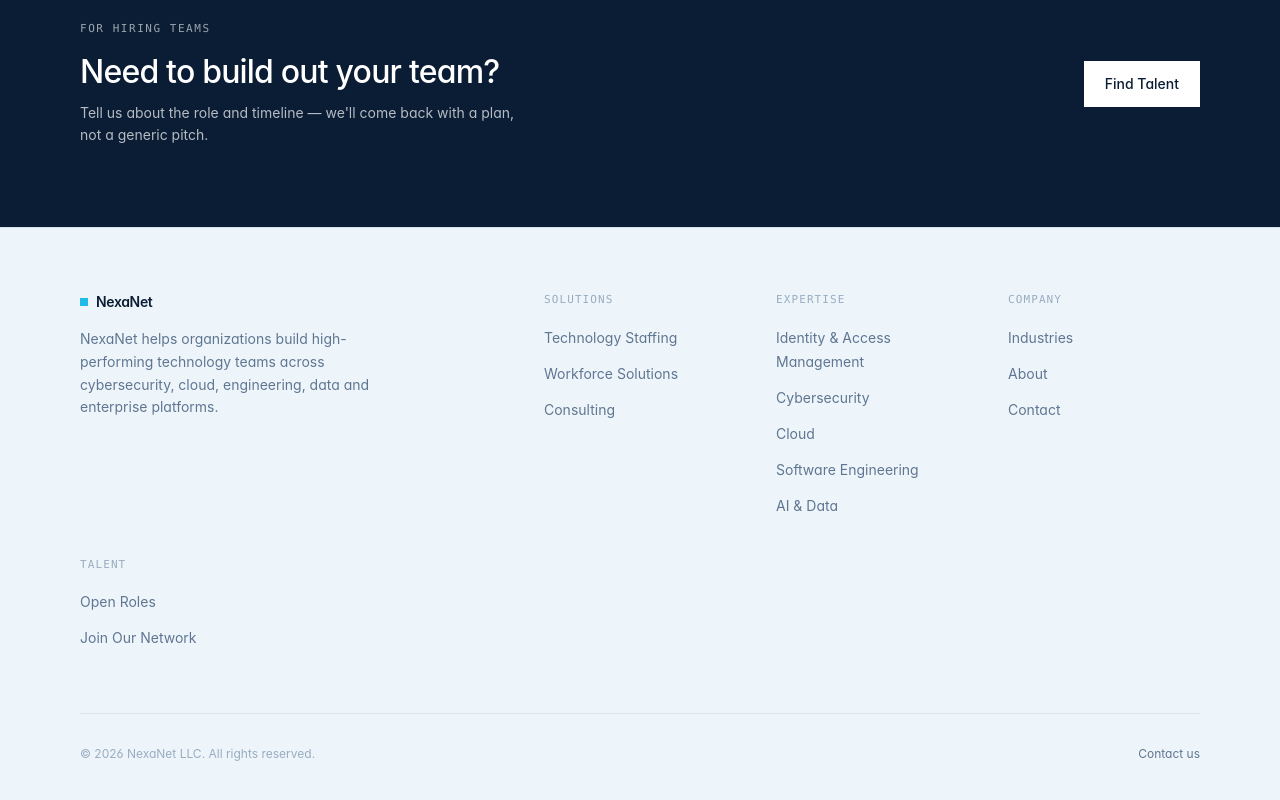
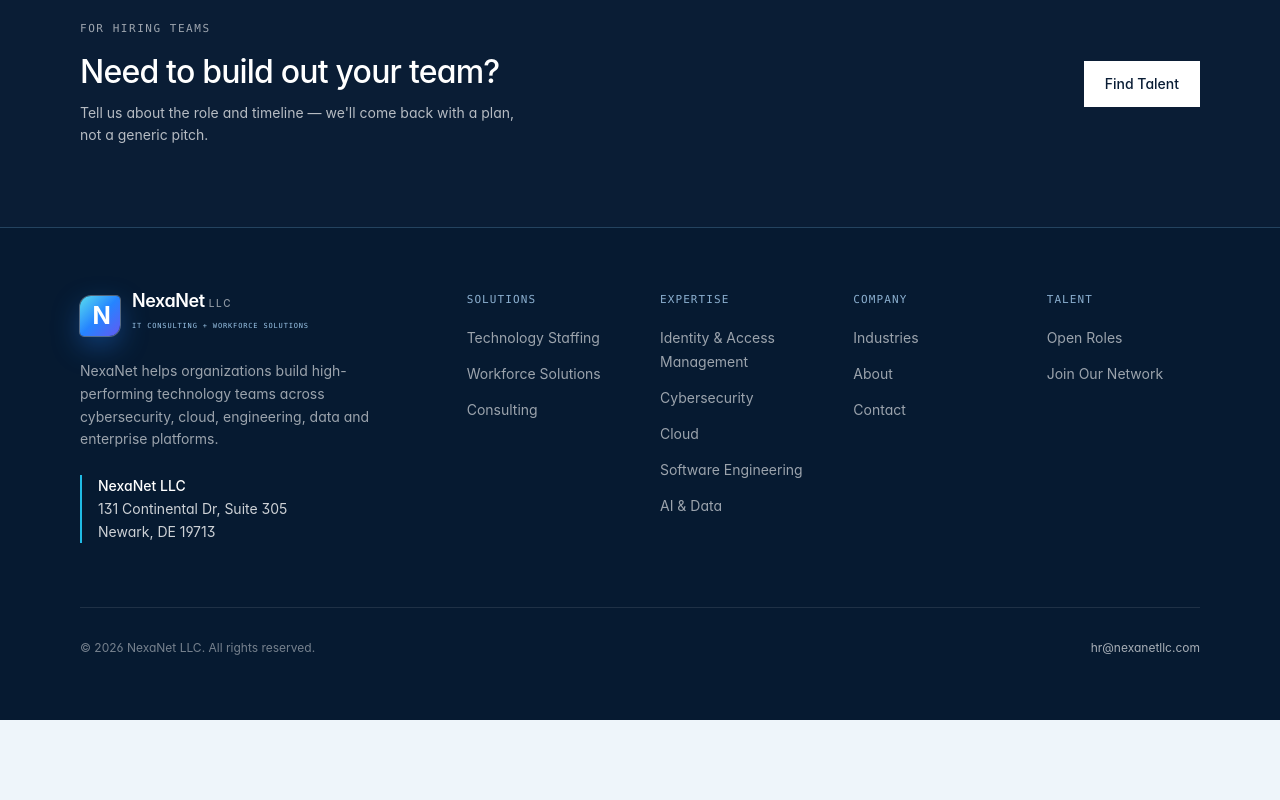
Before and after one commit to dheerajnkn/Nexanetweb, a Next.js app: page / in a window 1280 px wide. Shown: the part 5767-6567 px from the top of the page. After the commit the page ends 6487 px from the top, so only its background shows below. Built offline with nearby package versions, Linux system fonts and the light colour scheme; no server answers.

Commit message:
Add branded company address to footer

```diff
--- a/components/layout/Footer.tsx
+++ b/components/layout/Footer.tsx
@@ -3,23 +3,33 @@ import { footerColumns, site } from '@/content/site'
 
 export function Footer() {
   return (
-    <footer className="border-t border-line bg-canvas">
+    <footer className="border-t border-[#24435F] bg-[#061A31] text-white">
       <div className="mx-auto max-w-content px-6 py-16 md:px-10">
-        <div className="grid grid-cols-2 gap-10 md:grid-cols-5">
+        <div className="grid grid-cols-2 gap-10 md:grid-cols-6">
           <div className="col-span-2">
-            <Link href="/" className="flex items-center gap-2 text-sm font-semibold tracking-tight text-ink">
-              <span aria-hidden className="inline-block h-2 w-2 bg-signal" />
-              NexaNet
+            <Link href="/" className="flex items-center gap-3 text-lg font-semibold tracking-tight text-white">
+              <span aria-hidden className="grid h-10 w-10 place-items-center rounded-[11px_4px_11px_4px] bg-gradient-to-br from-[#58DCEF] via-[#2584FF] to-[#625AF2] shadow-[0_10px_28px_rgba(37,132,255,0.35)] ring-1 ring-white/30">
+                <span className="text-2xl font-bold tracking-[-0.14em] text-white">N</span>
+              </span>
+              <span className="grid gap-0.5">
+                <span className="leading-none">NexaNet <span className="text-[10px] font-medium uppercase tracking-[0.18em] text-white/55">LLC</span></span>
+                <span className="font-mono text-[7px] font-medium tracking-[0.12em] text-[#9CC6E8]">IT CONSULTING + WORKFORCE SOLUTIONS</span>
+              </span>
             </Link>
-            <p className="mt-4 max-w-xs text-sm leading-relaxed text-ink-muted">{site.description}</p>
+            <p className="mt-5 max-w-xs text-sm leading-relaxed text-white/60">{site.description}</p>
+            <address className="mt-6 border-l-2 border-signal pl-4 text-sm not-italic leading-relaxed text-white/80">
+              <strong className="font-medium text-white">NexaNet LLC</strong><br />
+              131 Continental Dr, Suite 305<br />
+              Newark, DE 19713
+            </address>
           </div>
           {footerColumns.map(column => (
             <div key={column.title}>
-              <div className="font-mono text-[11px] uppercase tracking-[0.1em] text-ink-faint">{column.title}</div>
+              <div className="font-mono text-[11px] uppercase tracking-[0.1em] text-[#8BAFCF]">{column.title}</div>
               <ul className="mt-4 flex flex-col gap-3">
                 {column.links.map(link => (
                   <li key={link.href}>
-                    <Link href={link.href} className="text-sm text-ink-muted transition-colors hover:text-ink">
+                    <Link href={link.href} className="text-sm text-white/60 transition-colors hover:text-signal">
                       {link.label}
                     </Link>
                   </li>
@@ -29,9 +39,9 @@ export function Footer() {
           ))}
         </div>
 
-        <div className="mt-16 flex flex-col gap-4 border-t border-line pt-8 text-xs text-ink-faint md:flex-row md:items-center md:justify-between">
+        <div className="mt-16 flex flex-col gap-4 border-t border-white/10 pt-8 text-xs text-white/45 md:flex-row md:items-center md:justify-between">
           <span>© {new Date().getFullYear()} {site.legalName}. All rights reserved.</span>
-          <Link href="/contact" className="text-ink-muted hover:text-ink">Contact us</Link>
+          <Link href="/contact" className="text-white/65 hover:text-signal">hr@nexanetllc.com</Link>
         </div>
       </div>
     </footer>
```
